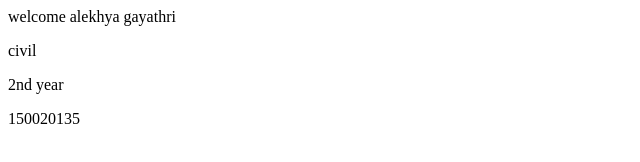
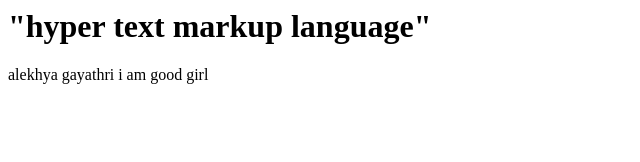
Before and after one commit to alekhyasri/alekhyasri.github.io, a plain HTML site: page index.html in a window 1280 px wide. Shown: the whole page, without its empty margins (0-640 px from the left). Drawn offline with Linux system fonts and the light colour scheme.

Commit message:
Update index.html

```diff
--- a/index.html
+++ b/index.html
@@ -1,4 +1,8 @@
-<p>welcome alekhya gayathri</p>
-<p>civil<p/>
-<p>2nd year<p/>
-<p>150020135<p/>
+<html>
+  <head>
+  </head>
+  <body> <h1>"hyper text markup language"</h1>
+    alekhya gayathri
+    i am good girl
+  </body>
+  </html>
```
